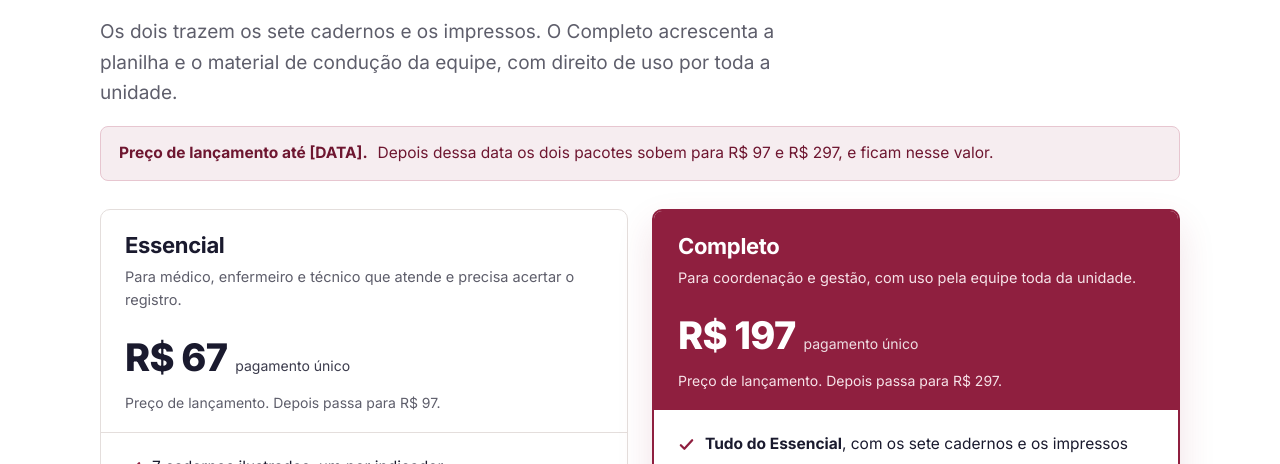
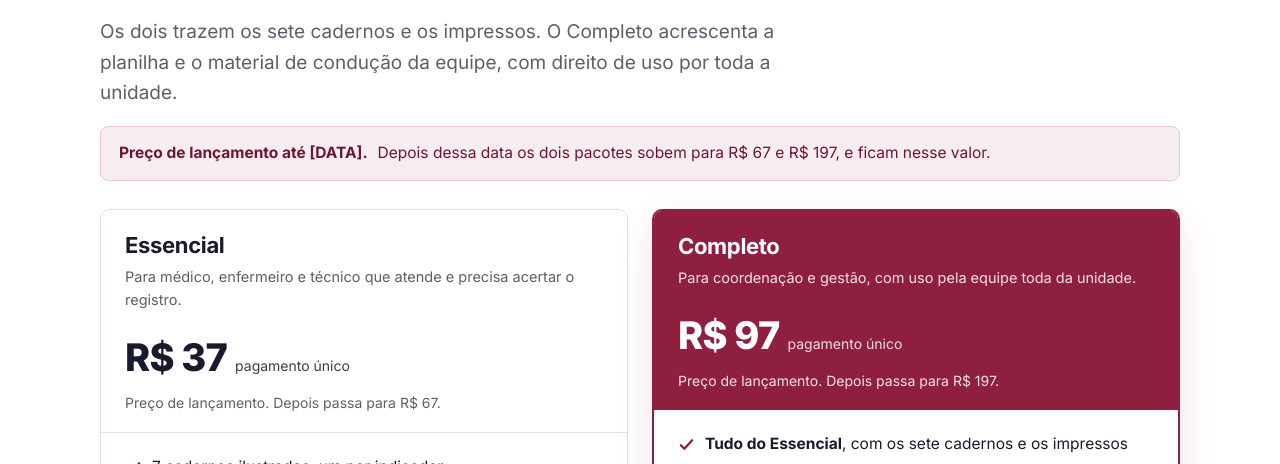
Before and after one commit to larissassilva0-boop/Cuidadoqueconta, a plain HTML site: page index.html in a window 1280 px wide. Shown: the part 3820-4284 px from the top of the page. Drawn offline with Linux system fonts and the light colour scheme.

Commit message:
Preços de lançamento: R$ 37 e R$ 97
Co-Authored-By: Claude Opus 5 <noreply@anthropic.com>
Claude-Session: https://claude.ai/code/session_016TwFU122KsAtvf4iYA4BYX

```diff
--- a/index.html
+++ b/index.html
@@ -377,7 +377,7 @@ footer a{color:#fff}
       <h2>Um para quem atende. Outro para quem responde pela unidade.</h2>
       <p class="lede">Os dois trazem os sete cadernos e os impressos. O Completo acrescenta a planilha e o material de condução da equipe, com direito de uso por toda a unidade.</p>
       <!-- TROCAR a data pelo último dia do preço de lançamento -->
-      <p class="prazo"><strong>Preço de lançamento até [DATA].</strong> Depois dessa data os dois pacotes sobem para R$ 97 e R$ 297, e ficam nesse valor.</p>
+      <p class="prazo"><strong>Preço de lançamento até [DATA].</strong> Depois dessa data os dois pacotes sobem para R$ 67 e R$ 197, e ficam nesse valor.</p>
     </div>
 
     <div class="planos">
@@ -385,8 +385,8 @@ footer a{color:#fff}
         <div class="plano-topo">
           <h3>Essencial</h3>
           <p class="para">Para médico, enfermeiro e técnico que atende e precisa acertar o registro.</p>
-          <div class="preco"><b>R$ 67</b><span>pagamento único</span></div>
-          <p class="apos">Preço de lançamento. Depois passa para R$ 97.</p>
+          <div class="preco"><b>R$ 37</b><span>pagamento único</span></div>
+          <p class="apos">Preço de lançamento. Depois passa para R$ 67.</p>
         </div>
         <div class="plano-corpo">
           <ul class="itens">
@@ -408,8 +408,8 @@ footer a{color:#fff}
         <div class="plano-topo">
           <h3>Completo</h3>
           <p class="para">Para coordenação e gestão, com uso pela equipe toda da unidade.</p>
-          <div class="preco"><b>R$ 197</b><span>pagamento único</span></div>
-          <p class="apos">Preço de lançamento. Depois passa para R$ 297.</p>
+          <div class="preco"><b>R$ 97</b><span>pagamento único</span></div>
+          <p class="apos">Preço de lançamento. Depois passa para R$ 197.</p>
         </div>
         <div class="plano-corpo">
           <ul class="itens">
```
